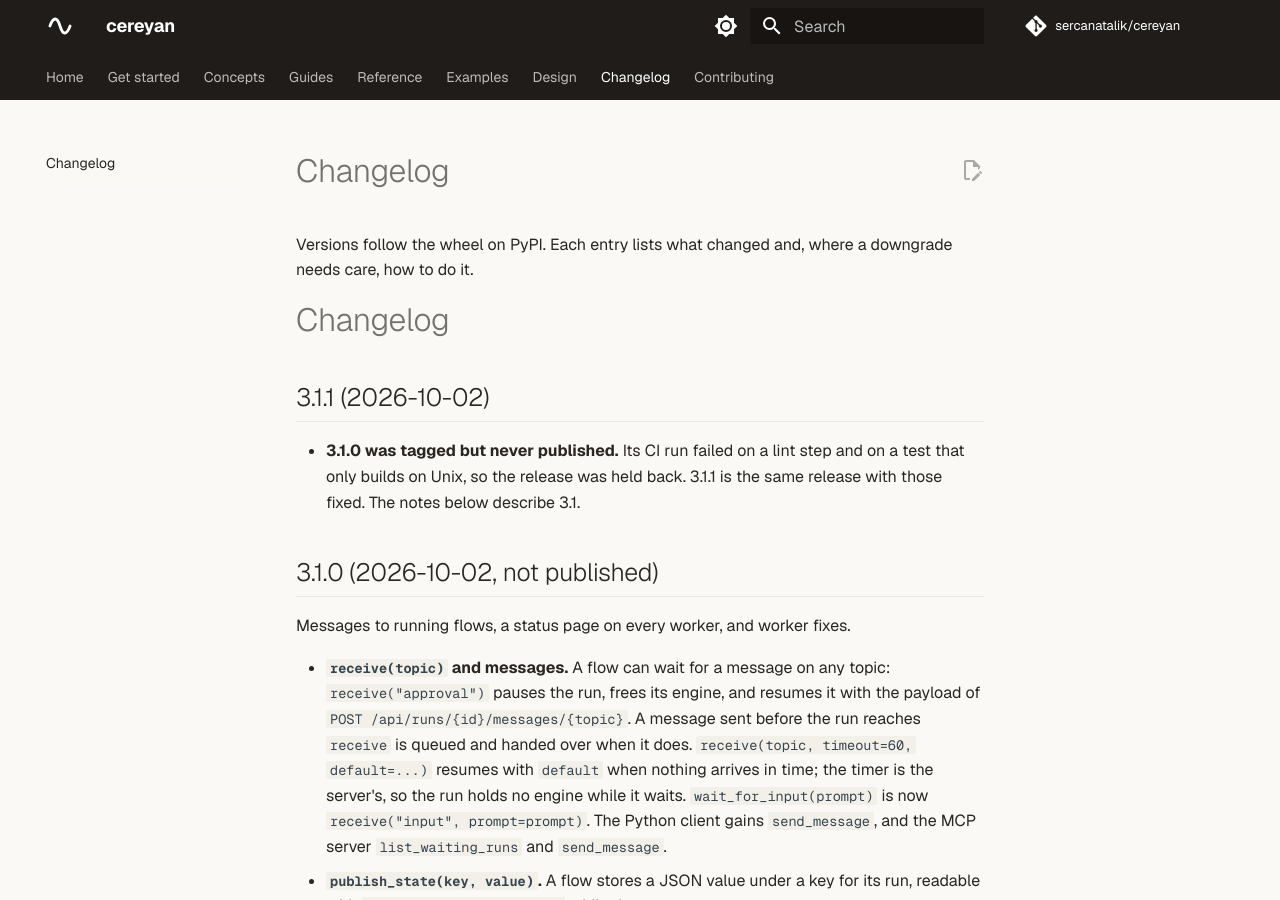
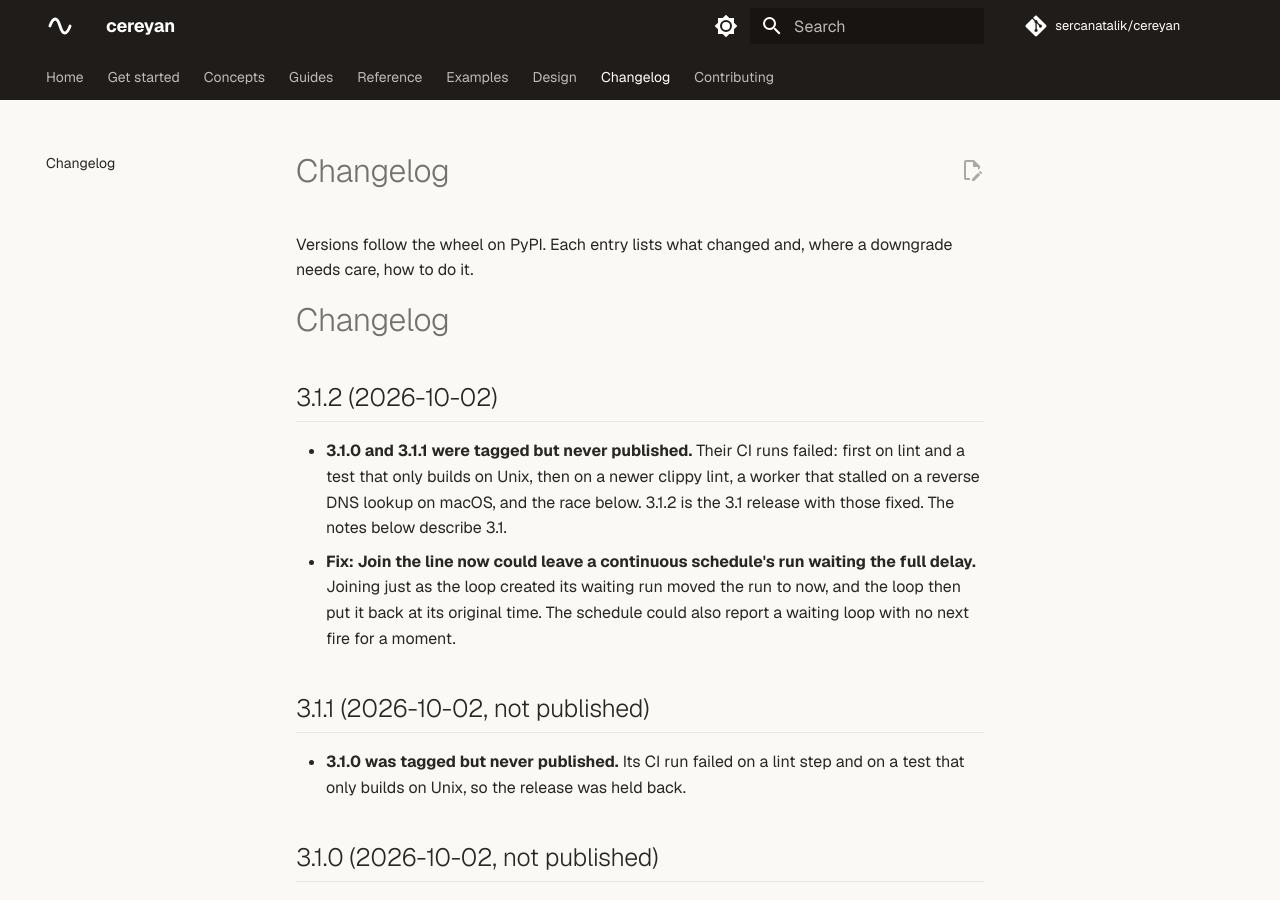
Before and after one commit to sercanatalik/cereyan, an MkDocs documentation site: the page built from docs/changelog.md, in a window 1280 px wide and 900 px high. Built offline with MkDocs 1.6.1 and Material for MkDocs 9.7.7, drawn with Linux system fonts in a browser that asks for light colours; comment, search, counter and statistics services are not loaded.

Commit message:
Cereyan 3.1.2
Co-Authored-By: Claude Opus 5.5 (1M context) <noreply@anthropic.com>

```diff
--- a/CHANGELOG.md
+++ b/CHANGELOG.md
@@ -1,8 +1,13 @@
 # Changelog
 
-## 3.1.1 (2026-10-02)
+## 3.1.2 (2026-10-02)
 
-- **3.1.0 was tagged but never published.** Its CI run failed on a lint step and on a test that only builds on Unix, so the release was held back. 3.1.1 is the same release with those fixed. The notes below describe 3.1.
+- **3.1.0 and 3.1.1 were tagged but never published.** Their CI runs failed: first on lint and a test that only builds on Unix, then on a newer clippy lint, a worker that stalled on a reverse DNS lookup on macOS, and the race below. 3.1.2 is the 3.1 release with those fixed. The notes below describe 3.1.
+- **Fix: Join the line now could leave a continuous schedule's run waiting the full delay.** Joining just as the loop created its waiting run moved the run to now, and the loop then put it back at its original time. The schedule could also report a waiting loop with no next fire for a moment.
+
+## 3.1.1 (2026-10-02, not published)
+
+- **3.1.0 was tagged but never published.** Its CI run failed on a lint step and on a test that only builds on Unix, so the release was held back.
 
 ## 3.1.0 (2026-10-02, not published)
 
--- a/Cargo.toml
+++ b/Cargo.toml
@@ -3,7 +3,7 @@ resolver = "2"
 members = ["crates/core", "crates/store", "crates/rules", "crates/server", "crates/py"]
 
 [workspace.package]
-version = "3.1.1"
+version = "3.1.2"
 edition = "2021"
 license = "MIT"
 
--- a/pyproject.toml
+++ b/pyproject.toml
@@ -4,7 +4,7 @@ build-backend = "maturin"
 
 [project]
 name = "cereyan"
-version = "3.1.1"
+version = "3.1.2"
 description = "Minimal, local-first orchestrator for Python data pipelines with a Rust core"
 readme = "README.md"
 requires-python = ">=3.11"
```
Also changed, not shown: docs/reference/http-api.md (+1 -1 lines), 5 other files.
